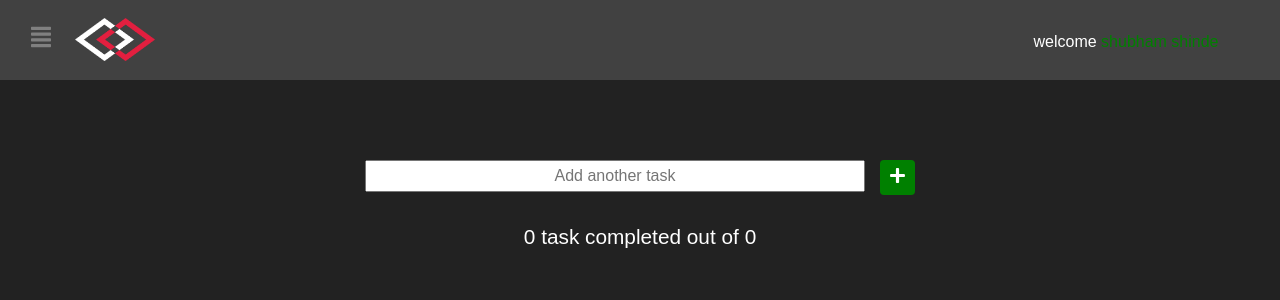
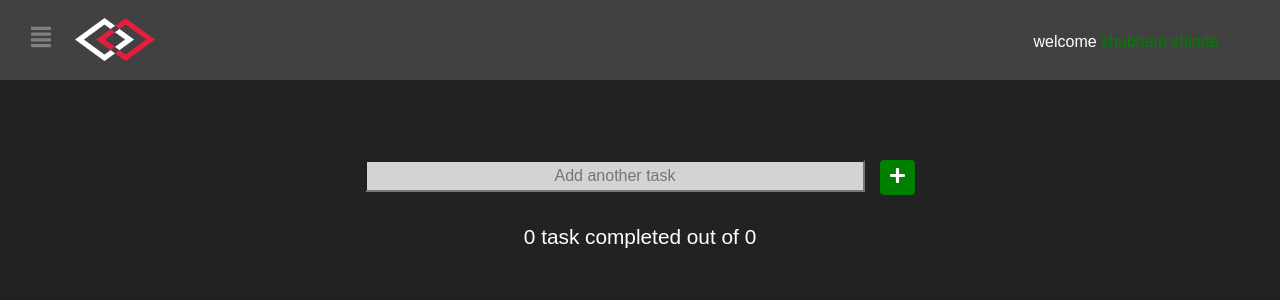
Before and after one commit to shubham-shinde/loop-on-React, a React (Create React App) app: page / in a window 1280 px wide. Shown: the top 300 px of the page. Built offline with nearby package versions, Linux system fonts and the light colour scheme.

Commit message:
component and container are correted and css also

```diff
--- a/src/App.css
+++ b/src/App.css
@@ -45,7 +45,7 @@
 }
 #lowerpart {
   background-color: #222;
-  height:90vh;
+  min-height:90vh;
 }
 #addevent {
   text-align: center;
@@ -55,6 +55,7 @@
   margin:80px 0 0 0;
   height:32px;
   width:500px;
+  background-color:lightgray;
 }
 #add {
   color:green;
@@ -75,10 +76,12 @@
   text-align: center;
 }
 .addedtext {
+  padding-left:20px;
+  font-weight: bold;
+  background-color: lightgrey;
   height:32px;
   display: inline-block;
   width:565px;
-  background-color:white;
 }
 .button {
   text-align: center;
--- a/src/App.js
+++ b/src/App.js
@@ -1,7 +1,7 @@
 import React, { Component } from 'react';
 import logo from './logo.svg';
 import './App.css';
-import Application from './components/app.js'
+import Application from './container/app.js'
 
 class App extends Component {
   render() {
--- a/src/components/app.js
+++ b/src/container/app.js
@@ -1,6 +1,6 @@
 import React, { Component } from 'react';
 import './../App.css';
-import DisplayTask from '../constainer/taskList';
+import DisplayTask from '../components/taskList';
 
 class Application extends Component {
     constructor(props) {
```
Also changed, not shown: src/components/taskList.js (renamed from src/constainer/taskList.js).
